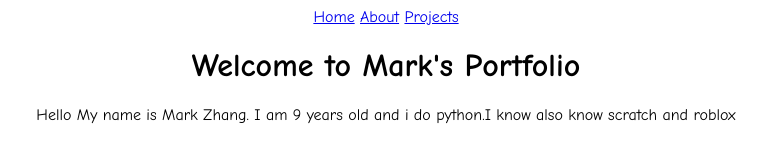
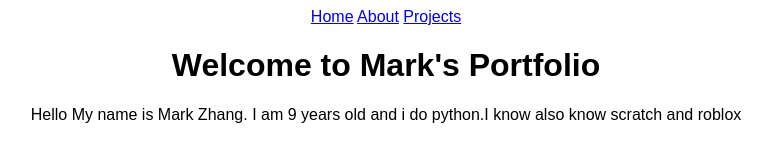
Before and after one commit to markzht/markzht.github.io, a plain HTML site: page index.html in a window 1280 px wide. Shown: the whole page, without its empty margins (254-1026 px from the left). Drawn offline with Linux system fonts and the light colour scheme.

Commit message:
Update style.css

```diff
--- a/style.css
+++ b/style.css
@@ -1,5 +1,6 @@
 body {
- font-family: Comic Sans MS, sans-serif;
+ font-family: Shadows in Light, sans-serif;
  text-align: center;
-
+ background: black url('Background.jpg') no-repeat center cent fixed;
+ background-size: cover;
 }
```
